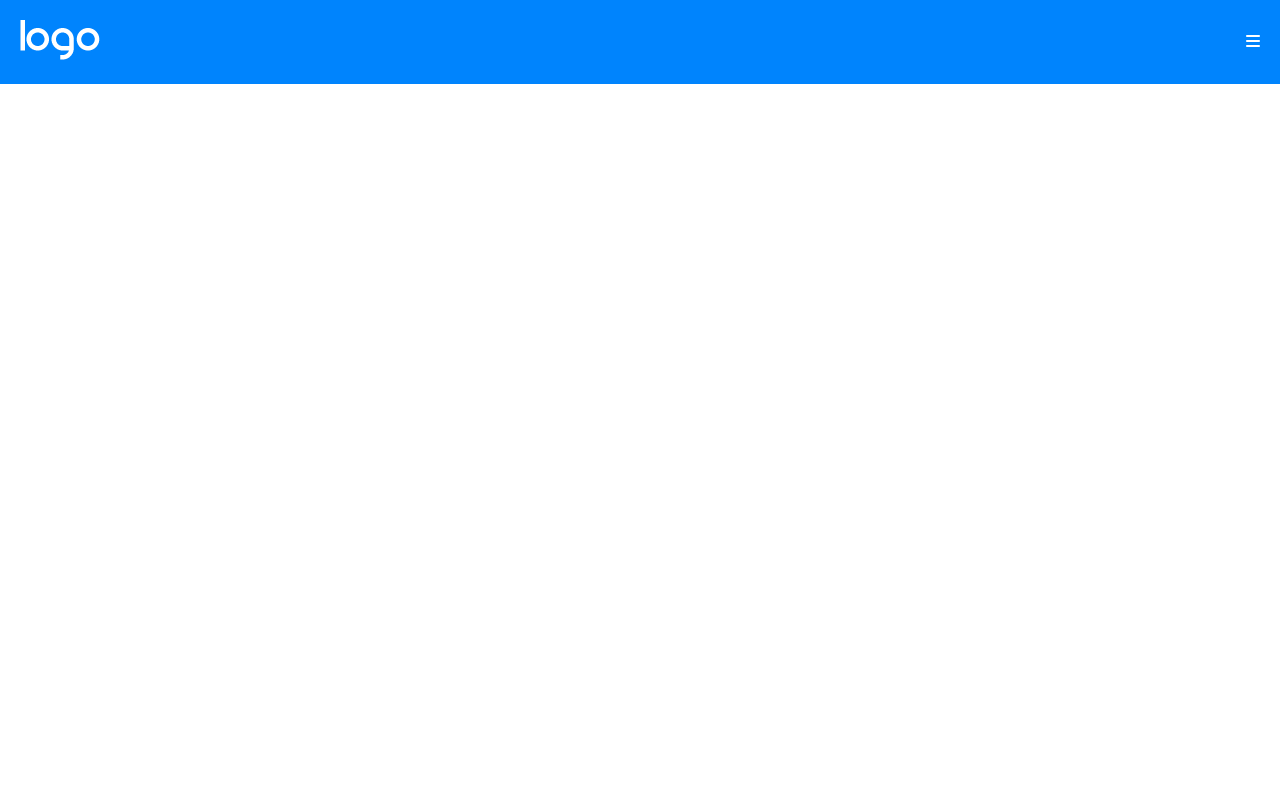
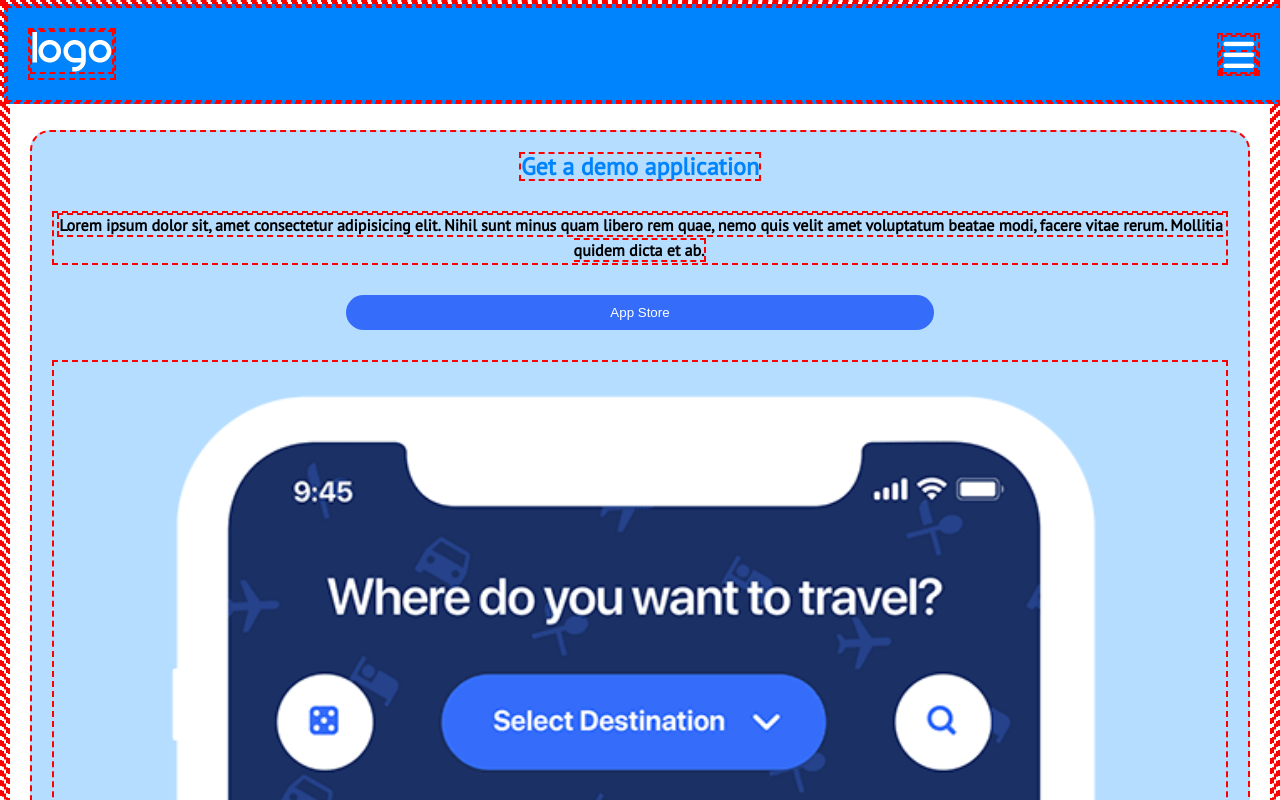
Before and after one commit to ErosEros/htmlcss-responsive-layout, a plain HTML site: page index.html in a window 1280 px wide. Shown: the top 800 px of the page. Drawn offline with Linux system fonts and the light colour scheme.

Commit message:
section-1 card-1

```diff
--- a/css/style.css
+++ b/css/style.css
@@ -3,6 +3,7 @@
     box-sizing: border-box;
     margin: 0px;
     padding: 0px;
+    border: 2px dashed red;
   }
 
   body {
@@ -13,8 +14,11 @@
     width: 100%;
   }
 
+  body {
+    font-family: 'PT Sans', sans-serif;
+  }
 
-/* utilities */
+/* flex */
 .flex  {
     display: flex;
 }
@@ -24,13 +28,25 @@
     flex-direction: column;
 }
 
+/* utilities */
+.card {
+    min-height: 200px;
+    background-color: #b5ddff;
+    text-align: center;
+    padding: 20px;
+    border-radius: 20px;
+    margin: 20px;
+    padding-bottom: 0;
+    line-height: 25px;
+    align-items: center;
+}
+
 /* header */
 header{
     position: fixed;
     background-color: #0084fd;
     width: 100%;
     min-height: 80px;
-    /* line-height: 80px; */
   }
 
   .container-header {
@@ -40,11 +56,31 @@ header{
 
   }
 
-  .logo-header {
-    /* width: 20%; */
+  .bars {
+    color: white;
   }
 
-  .bars {
+  /* main */
+ .container-section-1 {
+    padding-top: 100px;
+ }
+
+ .card > h2 {
+    color: #0084fd;
+    margin-bottom: 30px;
+ }
+
+ .button-blue {
+    margin: 30px;
+    margin: 30px;
+    padding: 10px;
+    width: 50%;
+    border: none;
+    border-radius: 20px;
+    background-color: #356dfa;
     color: white;
-    /* width: 10%; */
-  }
+ }
+
+.bars > i {
+    font-size: 35px;
+}
--- a/index.html
+++ b/index.html
@@ -1,19 +1,20 @@
 <!DOCTYPE html>
 <html lang="en">
+
 <head>
     <meta charset="UTF-8">
     <meta http-equiv="X-UA-Compatible" content="IE=edge">
     <meta name="viewport" content="width=device-width, initial-scale=1.0">
-    <link
-      rel="stylesheet"
-      href="https://cdnjs.cloudflare.com/ajax/libs/font-awesome/6.1.1/css/all.min.css"
-      integrity="sha512-KfkfwYDsLkIlwQp6LFnl8zNdLGxu9YAA1QvwINks4PhcElQSvqcyVLLD9aMhXd13uQjoXtEKNosOWaZqXgel0g=="
-      crossorigin="anonymous"
-      referrerpolicy="no-referrer"
-    />
+    <link rel="stylesheet" href="https://cdnjs.cloudflare.com/ajax/libs/font-awesome/6.1.1/css/all.min.css"
+        integrity="sha512-KfkfwYDsLkIlwQp6LFnl8zNdLGxu9YAA1QvwINks4PhcElQSvqcyVLLD9aMhXd13uQjoXtEKNosOWaZqXgel0g=="
+        crossorigin="anonymous" referrerpolicy="no-referrer" />
+    <link rel="preconnect" href="https://fonts.googleapis.com">
+    <link rel="preconnect" href="https://fonts.gstatic.com" crossorigin>
+    <link href="https://fonts.googleapis.com/css2?family=PT+Sans&display=swap" rel="stylesheet">
     <link rel="stylesheet" href="./css/style.css">
     <title>Document</title>
 </head>
+
 <body>
     <!-- header -->
     <header>
@@ -31,7 +32,31 @@
     <!-- main -->
     <main>
         <!-- section-1 -->
-        <section></section>
+        <section>
+            <div class="container-section-1 column">
+
+                <div class="card column">
+                    <h2>Get a demo application</h2>
+                    <p><strong>Lorem ipsum dolor sit, amet consectetur adipisicing elit. Nihil sunt minus quam libero rem quae,
+                        nemo quis velit amet voluptatum beatae modi, facere vitae rerum. Mollitia quidem dicta et ab.</strong>
+                    </p>
+                    <input class="button-blue" type="button" value="App Store">
+                    <img src="./img/phone.png" alt="phone">
+                </div>
+                <div class="card">
+
+                </div>
+                <div class="card">
+
+                </div>
+                <div class="card">
+
+                </div>
+                <div class="card">
+
+                </div>
+            </div>
+        </section>
         <!-- / section-1 -->
 
         <!-- section-2 -->
@@ -60,4 +85,5 @@
     <footer></footer>
     <!-- / footer -->
 </body>
+
 </html>
```
